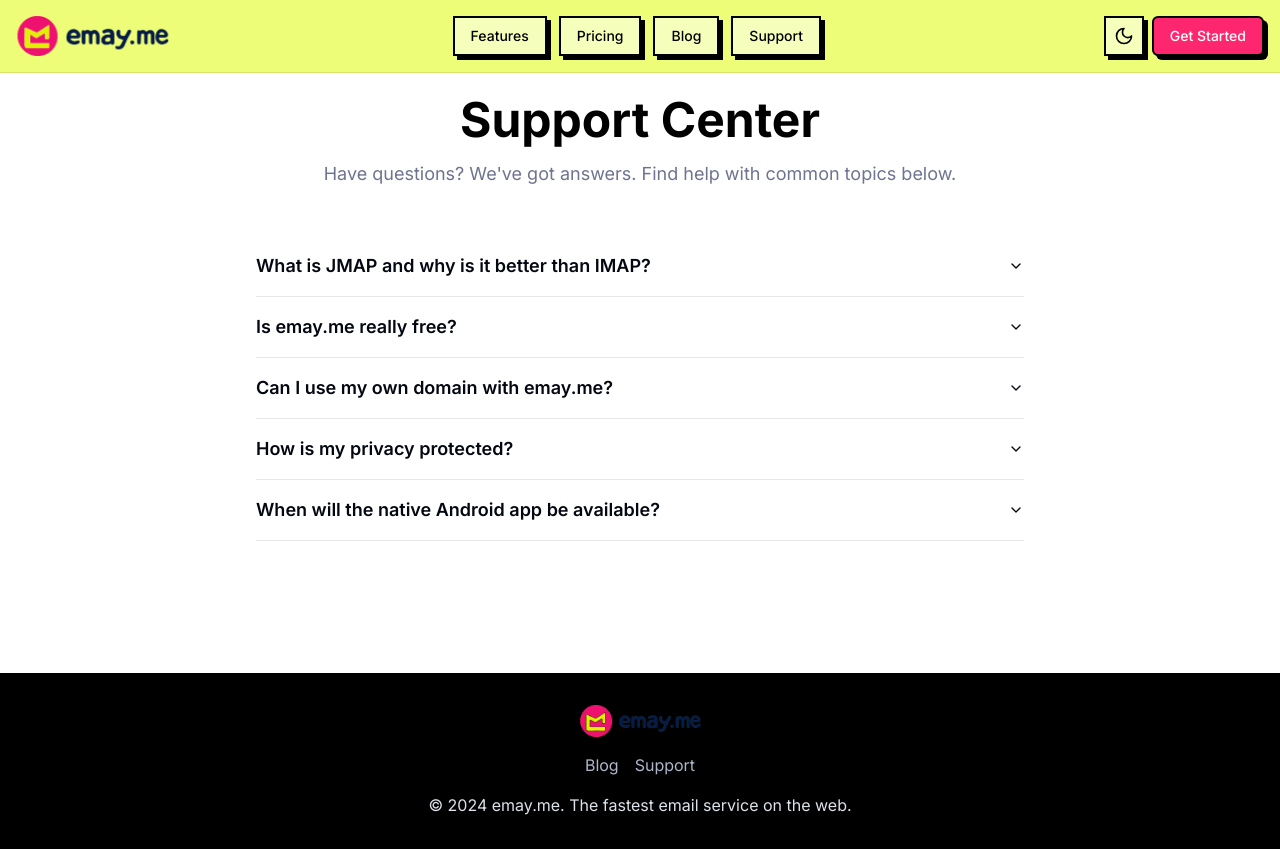
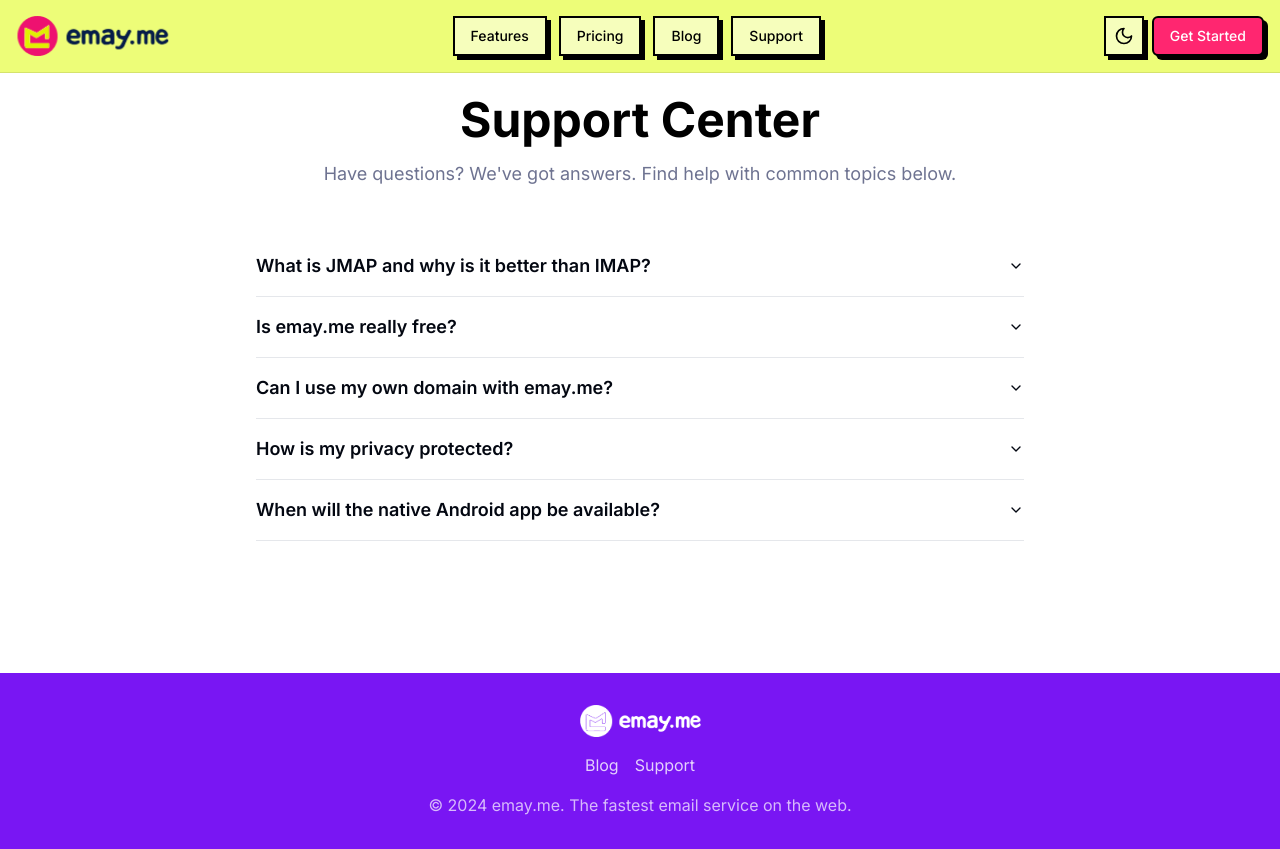
Before and after one commit to rotkonetworks/emay, a Next.js app: page /support in a window 1280 px wide. Built offline with nearby package versions, Linux system fonts and the light colour scheme.

Commit message:
feat: update footer background and text colors
Use `bg-emay-violet` in light mode and black in dark mode.

#VERCEL_SKIP

Co-authored-by: Tom Mi <15621959+hitchhooker@users.noreply.github.com>

```diff
--- a/components/landing/footer.tsx
+++ b/components/landing/footer.tsx
@@ -3,7 +3,7 @@ import Link from "next/link"
 
 export function Footer() {
   return (
-    <footer className="mt-16 bg-black dark:bg-black py-8 text-white dark:text-white border-t-4 border-white dark:border-black">
+    <footer className="mt-16 bg-emay-violet dark:bg-black py-8 text-white dark:text-white border-t-4 border-white dark:border-black">
       <div className="container mx-auto px-4 text-center">
         <div className="mb-4 flex items-center justify-center gap-2">
           <Link href="/" aria-label="Back to homepage">
@@ -12,11 +12,11 @@ export function Footer() {
               alt="emay.me"
               width={100}
               height={32}
-              className="h-8 w-auto filter dark:invert dark:brightness-0"
+              className="h-8 w-auto filter brightness-0 invert dark:invert dark:brightness-0"
             />
           </Link>
         </div>
-        <div className="mb-4 flex justify-center gap-4 text-[#AEB7CB] dark:text-gray-300">
+        <div className="mb-4 flex justify-center gap-4 text-white/80 dark:text-gray-300">
           <Link href="/blog" className="transition-colors hover:text-white">
             Blog
           </Link>
@@ -24,7 +24,7 @@ export function Footer() {
             Support
           </Link>
         </div>
-        <p className="text-[#DCE2E9] dark:text-gray-300">© 2024 emay.me. The fastest email service on the web.</p>
+        <p className="text-white/70 dark:text-gray-300">© 2024 emay.me. The fastest email service on the web.</p>
       </div>
     </footer>
   )
```
